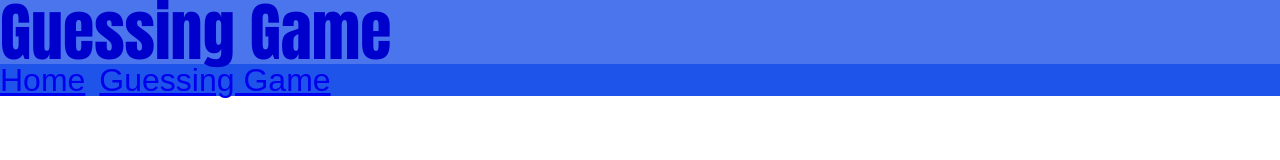
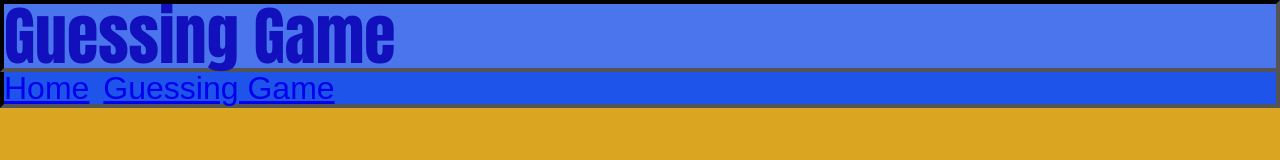
Before and after one commit to Seylavie/201---About-me, a plain HTML site: page guessing-game.html in a window 1280 px wide. Drawn offline with Linux system fonts and the light colour scheme.

Commit message:
Small css changes

```diff
--- a/css/style.css
+++ b/css/style.css
@@ -1,9 +1,9 @@
 h1 {
-  color:mediumblue;
+  color:rgb(18, 15, 189);
   font-size: 400%;
   background-color: rgb(74, 117, 236);
   font-family: Impact, Haettenschweiler, 'Arial Narrow Bold', sans-serif;
-  border-bottom: 100%;
+  border: inset black 4px;
 }
 
 li {
@@ -15,4 +15,12 @@ li {
 
 nav {
   background-color:rgb(30, 84, 233);
+  border-style: inset;
+  border-width: 4px;
+  border-top-width: 0px;
+  border-color: black;
 }
+
+body {
+  background-color: goldenrod;
+}
--- a/js/app.js
+++ b/js/app.js
@@ -1,6 +1,6 @@
 'use strict';
 
-var questions = ['Do I have siblings?', 'Do I live on Mars?'];
+var questions = ['Do I have siblings?', 'Do I live on Mars?', ];
 var answers = ['Yes', 'No']
 
 
```
